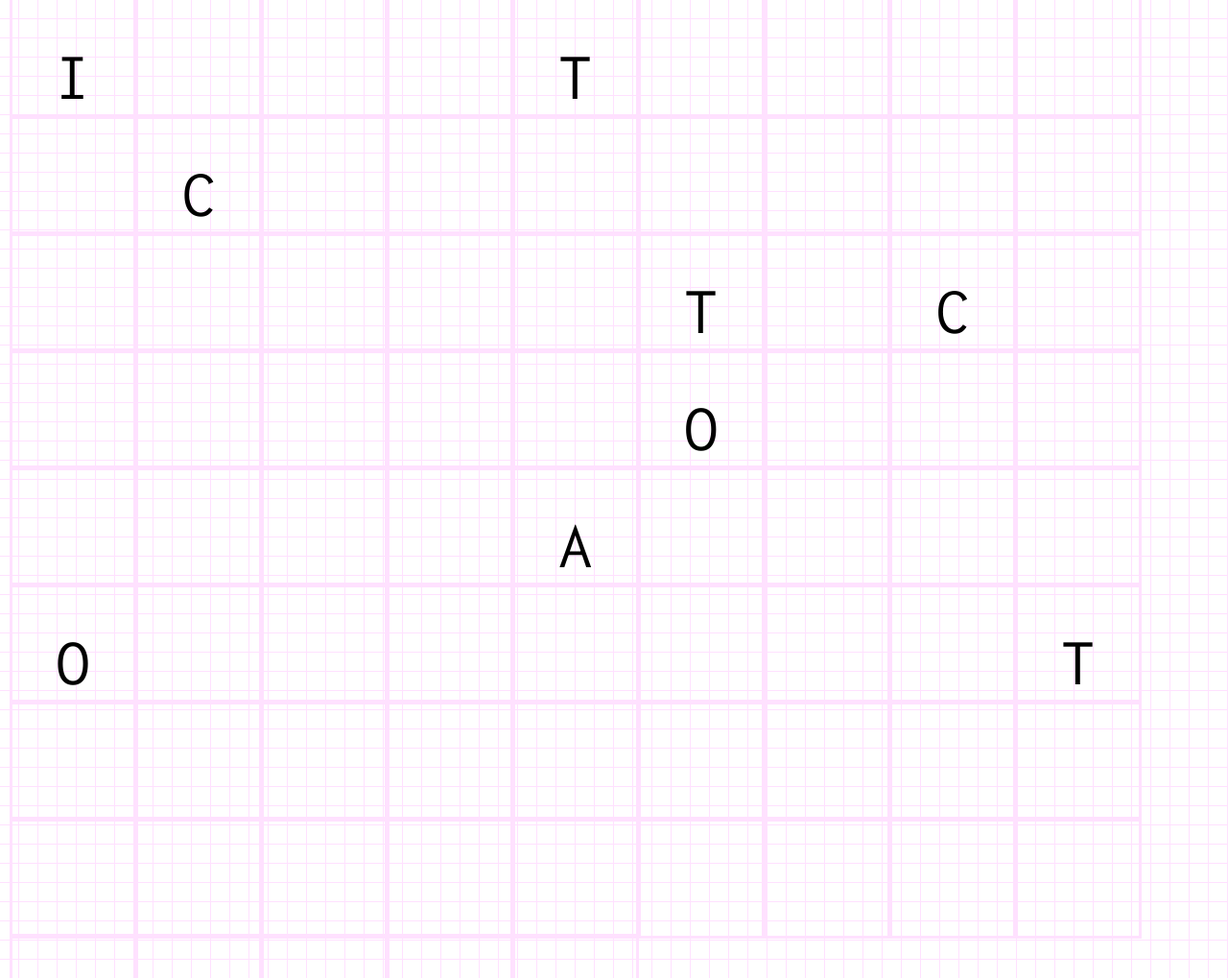
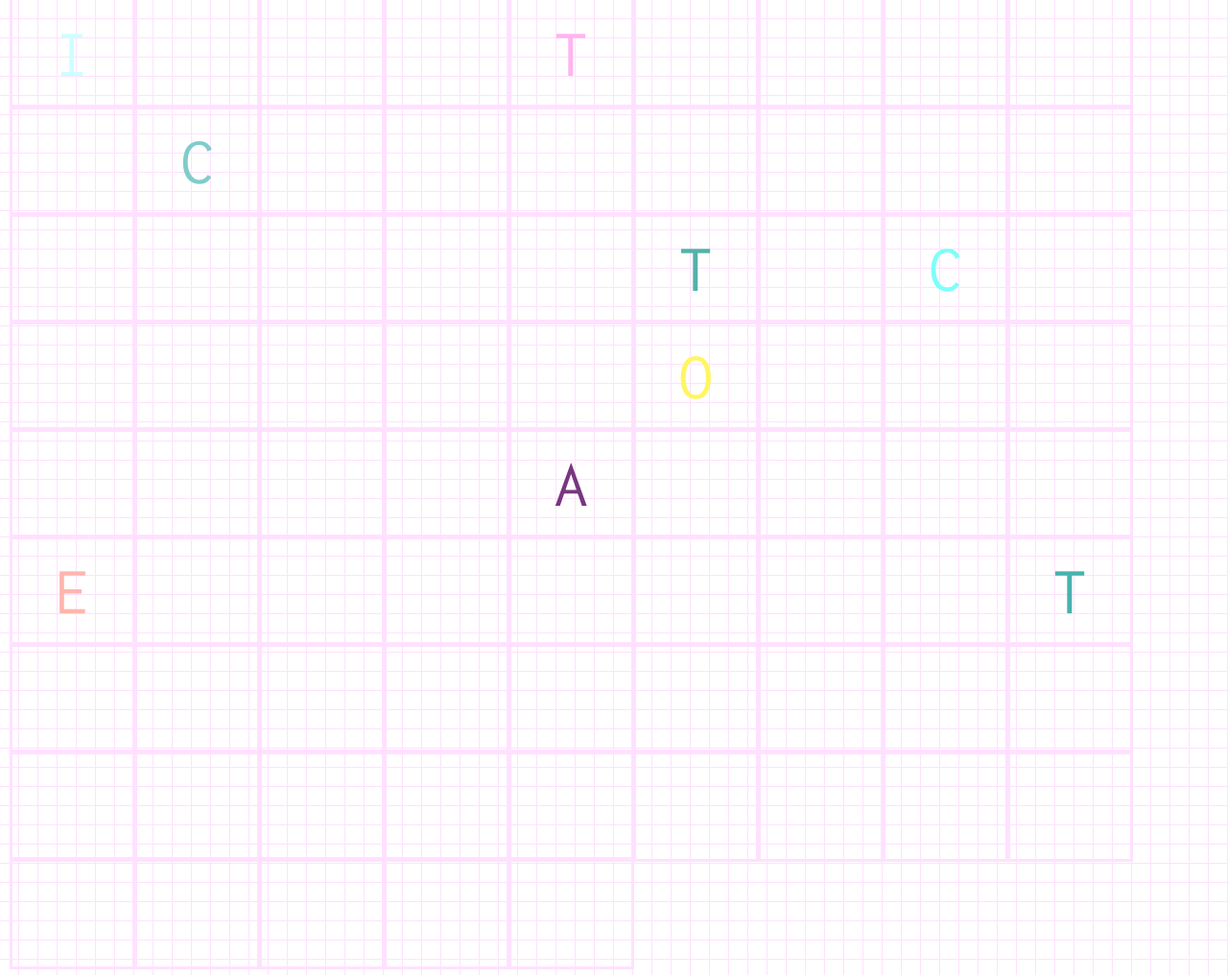
Before and after one commit to annegans/Tic-Tac-Toe-Project, a plain HTML site: page untitled folder 2/index.html in a window 1280 px wide. Shown: the top 1019 px of the page at 96% size. Drawn offline with nearby package versions, Linux system fonts and the light colour scheme.

Commit message:
added style

```diff
--- a/style.css
+++ b/style.css
@@ -1,7 +1,16 @@
 @import url(http://fonts.googleapis.com/css?family=Paytone+One);
 
 body{
-  background-color: black;
+/*background-color:blue;
+background-image: linear-gradient(transparent 1px, transparent 1px),
+linear-gradient(90deg, transparent 1px, transparent 1px),
+linear-gradient(black 1px, transparent 1px),
+linear-gradient(90deg, rgba(255,255,255,.3) 1px, transparent 1px);
+background-size:100px 100px, 100px 100px, 20px 20px, 20px 20px;
+background-position:-2px -2px, -2px -2px, -1px -1px, -1px -1px
+}*/
+
+background-color: black
 }
 
 @font-face {
@@ -28,7 +37,7 @@ h1 {
 }
 
 h1:hover{
-  color:#FF1177;
+  color:red;
   -webkit-animation: none;
   -moz-animation: none;
   animation: none;
--- a/untitled folder 2/index.html
+++ b/untitled folder 2/index.html
@@ -52,7 +52,7 @@
     <div class="square"></div>
     <div class="square"></div>
     <div class="square"></div>
-    <div class="square" id="text8">O</div>
+    <div class="square" id="text8">E</div>
     <div class="square"></div>
     <div class="square"></div>
     <div class="box" id="b7"></div>
--- a/untitled folder 2/mainjs.js
+++ b/untitled folder 2/mainjs.js
@@ -77,20 +77,22 @@ $('.title').on('click', function(){
       $(element).removeClass('red');
       $(element).html('')
       xMoves=[]
+      turn = 0
     }
     else if($(element).hasClass( "blue" )){
       $(element).removeClass('blue');
       $(element).html('')
       oMoves=[]
+      turn = 0
     }
   })
 });
 
-var randomLinks = $('#allbox .square');
-var original = randomLinks.css('background-color');
+var boxes = $('#allbox .square');
+var original = boxes.css('background-color');
 var colors = ['rgba(205,255,254,0.5)', 'rgba(255,180,239,0.5', 'rgba(126,178,177,0.5)', 'rgba(128,204,201,0.5)', 'rgba(39,178,173,0.5)', 'rgba(144,255,254,0.5)', 'rgba(255,169,246,0.5)', 'rgba(83,178,169,0.5)', 'rgba(160,186,255,0.5)', 'rgba(71,178,174,0.5)','rgba(126,255,250,0.5)','rgba(255,246,97,0.5)','rgba(255,113,87,0.5)','rgba(255,152,97,0.5)','rgba(120,54,127,0.5)','rgba(255,152,97,0.5)','rgba(255,111,97,0.5)','rgba(255,181,173,0.5)', ];
 
-randomLinks.hover(function () { //mouseover
+boxes.hover(function () { //mouseover
     var col2 = Math.floor(Math.random() * colors.length);
     var newcolor = colors[col2];
     $(this).css('background-color', newcolor);
--- a/untitled folder 2/style.css
+++ b/untitled folder 2/style.css
@@ -16,9 +16,9 @@ body{
 }
 .square {
 
-  width: 40px;
+  width: 49px;
   height: 35px;
-  padding: 43px;
+  padding: 38px;
   border: 3px solid rgb(256,225,255);
   display: inline-block;
   margin: -0.2%;
@@ -27,13 +27,14 @@ body{
   font-family:'Inconsolata';
   font-size: 70px;
   text-align: center;
+  line-height: 35px;
 }
 
 .box{
 
-  width: 40px;
+  width: 49px;
   height: 35px;
-  padding: 43px;
+  padding: 38px;
   border: 3px solid rgb(256,225,255);
   display: inline-block;
   margin: -0.2%;
@@ -41,6 +42,7 @@ body{
   font-family:'Inconsolata';
   font-size: 70px;
   text-align: center;
+  line-height: 35px;
 }
 
 .blue{
@@ -55,3 +57,72 @@ font-family: 'Inconsolata';
 .invisble{
   visibility: hidden;
 }
+
+
+#text1{
+color:rgba(205,255,254,1)
+}
+#text2{
+color:rgba(255,180,239,1)
+}
+#text3{
+color:rgba(128,204,201,1)
+}
+#text4{
+color:rgba(83,178,169,1)
+}
+#text5{
+color:rgba(126,255,250,1)
+}
+#text6{
+color:rgba(255,246,97,1)
+}
+#text7{
+color:rgba(120,54,127,1)
+}
+#text8{
+color:rgba(255,181,173,1)
+}
+#text9{
+color:rgba(71,178,174,1)
+}
+
+#l1{
+color:rgba(205,255,254,1)
+
+}
+
+#l2{
+color:rgba(71,178,174,1)
+}
+
+#l3{
+color:rgba(120,54,127,1)
+}
+
+#l4{
+color:rgba(255,246,97,1)
+}
+
+#l5{
+color:rgba(128,204,201,1)
+}
+
+#l6{
+color:rgba(83,178,169,1)
+}
+
+#l7{
+color:rgba(205,255,254,1)
+}
+
+#l8{
+color:rgba(128,204,201,1)
+}
+
+#l9{
+color:rgba(120,54,127,1)
+}
+/*
+'rgba(205,255,254,0.5)', 'rgba(255,180,239,0.5', 'rgba(126,178,177,0.5)', 'rgba(128,204,201,0.5)', 'rgba(39,178,173,0.5)', 'rgba(144,255,254,0.5)', 'rgba(255,169,246,0.5)', 'rgba(83,178,169,0.5)', 'rgba(160,186,255,0.5)', 'rgba(71,178,174,0.5)','rgba(126,255,250,0.5)','rgba(255,246,97,0.5)','rgba(255,113,87,0.5)','rgba(255,152,97,0.5)','rgba(120,54,127,0.5)','rgba(255,152,97,0.5)','rgba(255,111,97,0.5)','rgba(255,181,173,0.5)',
+*/
```
Also changed, not shown: index.html (+1 -1 lines), main_js.js (+10 -4 lines), 1 other file.
